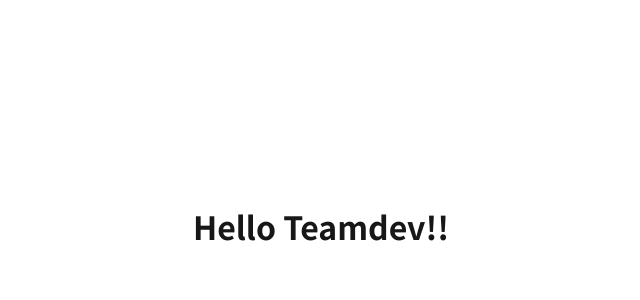
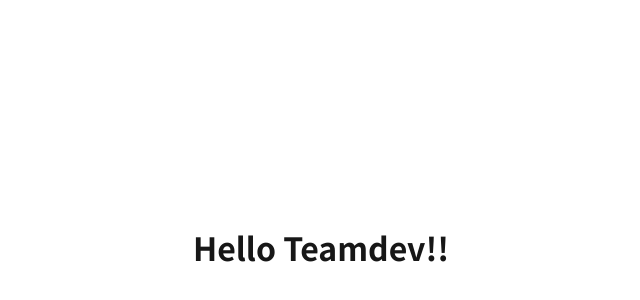
Before and after one commit to if-mentor/teamdev_26, a Next.js app: page / in a window 1280 px wide. Shown: the part 174-474 px from the top of the page, without its empty margins (319-959 px from the left). Built offline with nearby package versions, Linux system fonts and the light colour scheme.

Commit message:
chore: normalize.css install

```diff
--- a/package.json
+++ b/package.json
@@ -19,6 +19,7 @@
   },
   "dependencies": {
     "next": "^16.3.5",
+    "normalize.css": "^8.0.1",
     "react": "^19.3.0",
     "react-dom": "^19.3.0"
   },
--- a/src/app/globals.css
+++ b/src/app/globals.css
@@ -1,3 +1,5 @@
+@import "normalize.css";
+
 :root {
   --background: #ffffff;
   --foreground: #171717;
```
Also changed, not shown: 1 other file (tests, documents, lock files or other folders).
